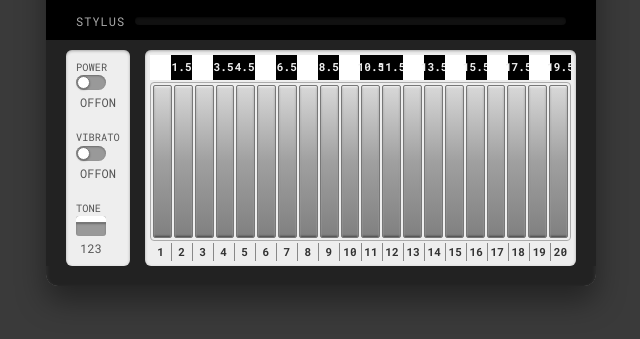
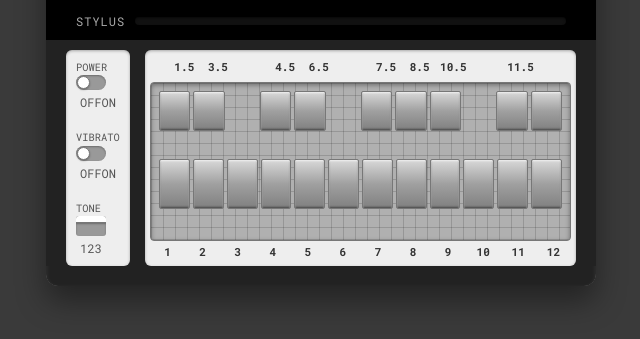
Before and after one commit to AmbiguousError/stylophone, a plain HTML site: page index.html in a window 1280 px wide. Shown: the part 311-650 px from the top of the page, without its empty margins (319-959 px from the left). Drawn offline with nearby package versions, Linux system fonts and the light colour scheme.

Commit message:
Update keyboard styles and restructure HTML elements
Refactor keyboard styles and structure for clarity and functionality.

```diff
--- a/index.html
+++ b/index.html
@@ -224,15 +224,17 @@
             padding: 5px; /* Inner padding */
         }
 
+        /* --- NEW KEYBOARD STYLES --- */
         .top-labels-row {
             display: flex;
             height: 25px; /* Height for the top label row */
             margin-bottom: 2px;
-            position: relative; /* Needed for z-index of labels */
+            position: relative;
+            padding-left: calc(100% / 12 / 2); /* Offset to align with gaps */
+            box-sizing: border-box;
         }
-
         .top-label-segment {
-            flex-grow: 1;
+            flex: 1; /* Each segment takes equal space */
             height: 100%;
             display: flex;
             align-items: center;
@@ -242,51 +244,62 @@
             font-weight: bold;
             box-sizing: border-box;
             position: relative;
-            z-index: 1; /* Ensure labels are above background */
+            z-index: 1;
         }
-        .top-label-segment.white {
-            background-color: #fff;
+        .top-label-segment.spacer {
+            flex: 1; /* A gap segment */
         }
-        .top-label-segment.black {
-            background-color: #000;
-            color: #eee;
+        .top-label-line {
+            /* This is no longer accurate, removing for simplicity */
         }
 
-        .top-label-line {
-            position: absolute;
-            top: 0;
-            bottom: 0;
-            width: 1px;
-            background-color: #888;
-            z-index: 0; /* Behind labels */
+        .keyboard-recess { /* This replaces .metal-keyboard */
+            display: flex;
+            flex-direction: column;
+            flex-grow: 1;
+            padding: 8px;
+            gap: 4px; /* Gap between top and bottom key rows */
+            position: relative;
+            background-color: #b0b0b0; /* Metallic base color */
+            /* Grid background */
+            background-image:
+                linear-gradient(rgba(0,0,0,0.15) 1px, transparent 1px),
+                linear-gradient(90deg, rgba(0,0,0,0.15) 1px, transparent 1px);
+            background-size: 12px 12px; /* Size of the grid squares */
+            border: 1px solid #777;
+            border-radius: 4px;
+            box-shadow: inset 0 2px 5px rgba(0,0,0,0.4);
         }
 
-        .metal-keyboard {
+        .top-key-row, .bottom-key-row {
             display: flex;
             flex-grow: 1;
-            padding: 3px;
-            gap: 2px; /* Gap between keys */
-            position: relative; /* For the outline */
-            background-color: #eee; /* Background for the gaps when keys are smaller */
-        }
-        .metal-keyboard::before {
-            content: '';
-            position: absolute;
-            top: 0; bottom: 0; left: 0; right: 0;
-            border: 1px solid #aaa;
-            border-radius: 4px;
-            pointer-events: none; /* Do not block interaction with keys */
+            gap: 3px; /* Gap between keys */
         }
 
         .key {
-            flex-grow: 1;
-            background: linear-gradient(to bottom, #d8d8d8 0%, #a0a0a0 50%, #808080 100%); /* More realistic metal */
+            background: linear-gradient(to bottom, #d8d8d8 0%, #a0a0a0 50%, #808080 100%);
             border: 1px solid #777;
             border-radius: 2px;
             box-shadow: inset 0 1px 2px rgba(255,255,255,0.7), inset 0 -1px 2px rgba(0,0,0,0.5);
-            width: calc((100% / var(--num-keys)) - 2px); /* Dynamic width with gap */
-            transition: background-color 0.05s ease; /* Visual feedback on hover/press */
+            transition: background-color 0.05s ease;
             position: relative;
+            flex: 1; /* All keys and spacers take equal width */
+            z-index: 10;
+        }
+        .key.key-spacer {
+            background: transparent;
+            border: none;
+            box-shadow: none;
+            z-index: 1;
+        }
+
+        .top-key-row .key {
+            height: 40px; /* Top keys are shorter */
+        }
+
+        .bottom-key-row .key {
+            height: 50px; /* Bottom keys are taller */
         }
 
         /* Active key feedback */
@@ -303,7 +316,7 @@
         }
 
         .bottom-label-segment {
-            flex-grow: 1;
+            flex: 1;
             height: 100%;
             display: flex;
             align-items: center;
@@ -315,15 +328,11 @@
             position: relative;
             z-index: 1;
         }
+        .bottom-label-line {
+            /* This is no longer accurate, removing for simplicity */
+        }
+        /* --- END NEW KEYBOARD STYLES --- */
 
-        .bottom-label-line {
-            position: absolute;
-            top: 0;
-            bottom: 0;
-            width: 1px;
-            background-color: #888;
-            z-index: 0;
-        }
 
         .bottom-base {
             background-color: #e0e0e0; /* White bottom base */
@@ -338,7 +347,7 @@
         }
 
         /* Simple stylus cursor */
-        .metal-keyboard:hover {
+        .keyboard-recess:hover {
             cursor: crosshair;
         }
     </style>
@@ -394,7 +403,7 @@
                 <!-- Top Labels Row --><div id="top-labels-row" class="top-labels-row">
                     <!-- Labels generated by JS --></div>
 
-                <!-- Metal Keyboard Area --><div id="keyboard" class="metal-keyboard">
+                <!-- Metal Keyboard Area --><div id="keyboard" class="keyboard-recess">
                     <!-- Keys generated by JS --></div>
 
                 <!-- Bottom Labels Row --><div id="bottom-labels-row" class="bottom-labels-row">
@@ -417,8 +426,6 @@
         let currentTone = 1; // Track tone state (1, 2, or 3)
 
         // Frequencies for a Stylophone (C4 to G5, including sharps for 20 keys)
-        // A common Stylophone has 13 keys from C4 to C5, then a few more.
-        // We'll use 20 notes as requested, covering C4 to G5.
         const noteFrequencies = [
             261.63, 277.18, 293.66, 311.13, 329.63, // C4 to E4
             349.23, 369.99, 392.00, 415.30, 440.00, // F4 to A4
@@ -441,60 +448,98 @@
         const toneSelector = document.getElementById('tone-selector');
         const toneSelectorHandle = toneSelector.querySelector('.selector-handle');
 
-        // --- Generate Keys and Labels ---
+        // --- NEW: Key and Label Generation ---
         function generateKeyboardElements() {
             keyboard.innerHTML = ''; // Clear existing keys
             topLabelsRow.innerHTML = ''; // Clear existing labels
             bottomLabelsRow.innerHTML = ''; // Clear existing labels
 
-            // Set CSS variable for key width calculation
-            keyboard.style.setProperty('--num-keys', numKeys);
+            // Define the layout based on a piano
+            // 12 Bottom ("white") keys
+            const bottomKeyIndices = [0, 2, 4, 5, 7, 9, 11, 12, 14, 16, 17, 19];
+            const bottomKeyLabels = [1, 2, 3, 4, 5, 6, 7, 8, 9, 10, 11, 12];
 
-            const topLabels = ['1.5', '3.5', '4.5', '6.5', '8.5', '10.5', '11.5', '13.5', '15.5', '17.5', '19.5']; // Approximate positions
-            const topLabelIndices = [1, 3, 4, 6, 8, 10, 11, 13, 15, 17, 19]; // Indices for the sharp/half-step notes
+            // 8 Top ("black") keys
+            const topKeyIndices = [1, 3, 6, 8, 10, 13, 15, 18];
+            const topKeyLabels = ['1.5', '3.5', '4.5', '6.5', '7.5', '8.5', '10.5', '11.5'];
+            // Gaps in the top row are after bottom keys 2, 5, 9 (piano C-D-E, F-G-A-B, C-D-E, F-G)
+            // So gaps after bottom key indices 1 (D), 4 (G), 6 (B), 8 (D5), 10 (F5) -- wait
+            // Gaps after E, B. (Indices 4, 11 in main array)
+            // Gaps after Bottom Key Labels 2 (E), 5 (A), -- No, 2 (D), 5 (G), 9(B) in image.
+            // Let's use the image's gaps: after bottom labels 2, 5, 9.
+            // This corresponds to after bottomKeyIndices[1], bottomKeyIndices[4], bottomKeyIndices[8]
+            const topKeyGapsAfterBottomLabel = [2, 5, 9];
 
-            for (let i = 0; i < numKeys; i++) {
-                // Key element
-                const key = document.createElement('div');
-                key.className = 'key h-full';
-                key.dataset.noteIndex = i;
-                keyboard.appendChild(key);
+            const topKeyRow = document.createElement('div');
+            topKeyRow.className = 'top-key-row';
 
-                // Bottom Label (1, 2, 3...)
-                const bottomLabelSegment = document.createElement('div');
-                bottomLabelSegment.className = 'bottom-label-segment';
-                bottomLabelSegment.style.width = `${100 / numKeys}%`;
-                bottomLabelSegment.textContent = i + 1;
-                bottomLabelsRow.appendChild(bottomLabelSegment);
+            const bottomKeyRow = document.createElement('div');
+            bottomKeyRow.className = 'bottom-key-row';
 
-                // Top Label (1.5, 3.5...)
-                const topLabelSegment = document.createElement('div');
-                topLabelSegment.className = 'top-label-segment';
-                topLabelSegment.style.width = `${100 / numKeys}%`;
+            let topKeyCounter = 0;
+            for (let i = 0; i < bottomKeyLabels.length; i++) {
+                // --- Create Bottom Key ---
+                const bottomKey = document.createElement('div');
+                bottomKey.className = 'key';
+                bottomKey.dataset.noteIndex = bottomKeyIndices[i];
+                bottomKeyRow.appendChild(bottomKey);
 
-                let isBlackSegment = false;
-                if (topLabelIndices.includes(i)) {
-                    topLabelSegment.textContent = topLabels[topLabelIndices.indexOf(i)];
-                    topLabelSegment.classList.add('black');
-                    isBlackSegment = true;
+                // --- Create Bottom Label ---
+                const bottomLabel = document.createElement('div');
+                bottomLabel.className = 'bottom-label-segment';
+                bottomLabel.textContent = bottomKeyLabels[i];
+                bottomLabelsRow.appendChild(bottomLabel);
+
+                // --- Create Top Row Element (Key or Spacer) ---
+                // We create 11 "slots" in the top row (for the gaps between 12 bottom keys)
+                // This isn't right. Let's align top keys to 12 bottom key columns
+
+                // --- Create Top Label Element (Label or Spacer) ---
+                const topLabel = document.createElement('div');
+                topLabel.className = 'top-label-segment';
+
+                // Check if a top key *starts* before this bottom key
+                // This is complex. Let's simplify.
+            }
+
+            // --- Re-build top row with 12 slots for alignment ---
+            let topKeyIndex = 0;
+            const topLabelMap = {
+                0: '1.5', // Before bottom key 2
+                2: '3.5', // Before bottom key 4
+                3: '4.5', // Before bottom key 5
+                5: '6.5', // Before bottom key 7
+                6: '7.5', // Before bottom key 8
+                7: '8.5', // Before bottom key 9
+                9: '10.5', // Before bottom key 11
+                10: '11.5' // Before bottom key 12
+            };
+            // Gaps at bottom label 3, 6, 10
+            const topKeyGapsAt = [2, 5, 9]; // At bottom label 3, 6, 10
+
+            for (let i = 0; i < 12; i++) { // 12 slots, one for each bottom key
+                const topLabel = document.createElement('div');
+                topLabel.className = 'top-label-segment';
+
+                const topKeySlot = document.createElement('div');
+
+                if (topKeyGapsAt.includes(i)) {
+                    // This is a gap
+                    topKeySlot.className = 'key key-spacer'; // Spacer
+                    topLabel.className = 'top-label-segment spacer';
                 } else {
-                    topLabelSegment.classList.add('white');
+                    // This is a key
+                    topKeySlot.className = 'key';
+                    topKeySlot.dataset.noteIndex = topKeyIndices[topKeyIndex];
+                    topLabel.textContent = topKeyLabels[topKeyIndex];
+                    topKeyIndex++;
                 }
+                topKeyRow.appendChild(topKeySlot);
+                topLabelsRow.appendChild(topLabel);
+            }
 
-                // Add vertical lines between segments
-                if (i < numKeys - 1) {
-                    const lineTop = document.createElement('div');
-                    lineTop.className = 'top-label-line';
-                    lineTop.style.left = `${(100 / numKeys) * (i + 1)}%`;
-                    topLabelsRow.appendChild(lineTop);
-
-                    const lineBottom = document.createElement('div');
-                    lineBottom.className = 'bottom-label-line';
-                    lineBottom.style.left = `${(100 / numKeys) * (i + 1)}%`;
-                    bottomLabelsRow.appendChild(lineBottom);
-                }
-                topLabelsRow.appendChild(topLabelSegment);
-            }
+            keyboard.appendChild(topKeyRow);
+            keyboard.appendChild(bottomKeyRow);
         }
         generateKeyboardElements(); // Generate on load
 
@@ -527,7 +572,11 @@
                 console.log("Audio initialized.");
             } catch (e) {
                 console.error("Web Audio API is not supported in this browser", e);
-                alert("Sorry, your browser doesn't support the Web Audio API needed for this simulation.");
+                // Use a less obtrusive error message
+                const errorDiv = document.createElement('div');
+                errorDiv.textContent = "Sorry, your browser doesn't support the Web Audio API.";
+                errorDiv.className = "text-red-500 bg-white p-4 rounded-lg shadow-lg fixed top-4 left-1/2 -translate-x-1/2";
+                document.body.appendChild(errorDiv);
             }
         }
 
@@ -582,25 +631,13 @@
 
             // Check if interaction is directly on a key
             let targetElement = document.elementFromPoint(clientX, clientY);
-            let keyElement = targetElement ? targetElement.closest('.key') : null;
+            let keyElement = targetElement ? targetElement.closest('.key:not(.key-spacer)') : null; // Ignore spacers
 
             if (keyElement && keyElement.dataset.noteIndex) {
                 return parseInt(keyElement.dataset.noteIndex, 10);
             }
 
-            // Fallback for dragging across the keyboard area
-            const rect = keyboard.getBoundingClientRect();
-            if (clientX >= rect.left && clientX <= rect.right &&
-                clientY >= rect.top && clientY <= rect.bottom) {
-
-                const x = clientX - rect.left;
-                const percent = x / rect.width;
-                const noteIndex = Math.floor(percent * numKeys);
-
-                if (noteIndex >= 0 && noteIndex < numKeys) {
-                    return noteIndex;
-                }
-            }
+            // Fallback for dragging removed, as it's no longer a linear keyboard
             return -1; // Not over a valid key area
         }
 
@@ -615,15 +652,17 @@
 
             isMouseDown = true;
             const noteIndex = getNoteIndexFromEvent(e);
+
+            if (activeKey) activeKey.classList.remove('active'); // Deactivate previous key
+            activeKey = null;
+
             if (noteIndex !== -1) {
                 playNote(noteIndex);
-                if (activeKey) activeKey.classList.remove('active');
-                activeKey = keyboard.children[noteIndex];
-                activeKey.classList.add('active');
+                // Find the key element in DOM to highlight it
+                activeKey = keyboard.querySelector(`.key[data-note-index="${noteIndex}"]`);
+                if(activeKey) activeKey.classList.add('active');
             } else {
                 stopSound(); // If clicked off a key, stop sound
-                if (activeKey) activeKey.classList.remove('active');
-                activeKey = null;
             }
         }
 
@@ -632,17 +671,18 @@
             if (!isMouseDown || !isPoweredOn) return;
 
             const noteIndex = getNoteIndexFromEvent(e);
-            if (noteIndex !== -1) {
+            const newActiveKey = noteIndex !== -1 ? keyboard.querySelector(`.key[data-note-index="${noteIndex}"]`) : null;
+
+            if (newActiveKey && newActiveKey !== activeKey) {
+                // Moved to a new key
+                if (activeKey) activeKey.classList.remove('active');
+                activeKey = newActiveKey;
+                activeKey.classList.add('active');
                 playNote(noteIndex);
-                if (activeKey && activeKey !== keyboard.children[noteIndex]) {
-                    activeKey.classList.remove('active');
-                }
-                activeKey = keyboard.children[noteIndex];
-                activeKey.classList.add('active');
-            } else {
-                // If we drag off the keys, stop the sound
+            } else if (!newActiveKey && activeKey) {
+                // Moved off a key
                 stopSound();
-                if (activeKey) activeKey.classList.remove('active');
+                activeKey.classList.remove('active');
                 activeKey = null;
             }
         }
@@ -684,9 +724,13 @@
             currentTone = (currentTone % 3) + 1; // Cycle 1 -> 2 -> 3 -> 1
             toneSelectorHandle.dataset.tone = currentTone;
             // Update handle position
-            if (currentTone === 1) toneSelectorHandle.classList.remove('pos2', 'pos3');
-            else if (currentTone === 2) { toneSelectorHandle.classList.remove('pos3'); toneSelectorHandle.classList.add('pos2'); }
-            else if (currentTone === 3) { toneSelectorHandle.classList.remove('pos2'); toneSelectorHandle.classList.add('pos3'); }
+            if (currentTone === 1) {
+                toneSelectorHandle.className = 'selector-handle pos1';
+            } else if (currentTone === 2) {
+                toneSelectorHandle.className = 'selector-handle pos2';
+            } else if (currentTone === 3) {
+                toneSelectorHandle.className = 'selector-handle pos3';
+            }
 
             console.log("Tone:", currentTone);
             // If a note is currently playing, update its frequency
@@ -697,11 +741,12 @@
 
 
         // Mouse Events
-        keyboard.addEventListener('mousedown', handleInteractionStart);
-        keyboard.addEventListener('mousemove', handleInteractionMove);
+        const keyboardRecess = document.getElementById('keyboard');
+        keyboardRecess.addEventListener('mousedown', handleInteractionStart);
+        keyboardRecess.addEventListener('mousemove', handleInteractionMove);
 
         window.addEventListener('mouseup', handleInteractionEnd);
-        keyboard.addEventListener('mouseleave', (e) => {
+        keyboardRecess.addEventListener('mouseleave', (e) => {
             if (isMouseDown) { // Only stop if the mouse button is still down
                 stopSound();
                 if (activeKey) activeKey.classList.remove('active');
@@ -710,10 +755,10 @@
         });
 
         // Touch Events
-        keyboard.addEventListener('touchstart', handleInteractionStart);
-        keyboard.addEventListener('touchmove', handleInteractionMove);
-        keyboard.addEventListener('touchend', handleInteractionEnd);
-        keyboard.addEventListener('touchcancel', handleInteractionEnd);
+        keyboardRecess.addEventListener('touchstart', handleInteractionStart);
+        keyboardRecess.addEventListener('touchmove', handleInteractionMove);
+        keyboardRecess.addEventListener('touchend', handleInteractionEnd);
+        keyboardRecess.addEventListener('touchcancel', handleInteractionEnd);
 
     </script>
 </body>
```
